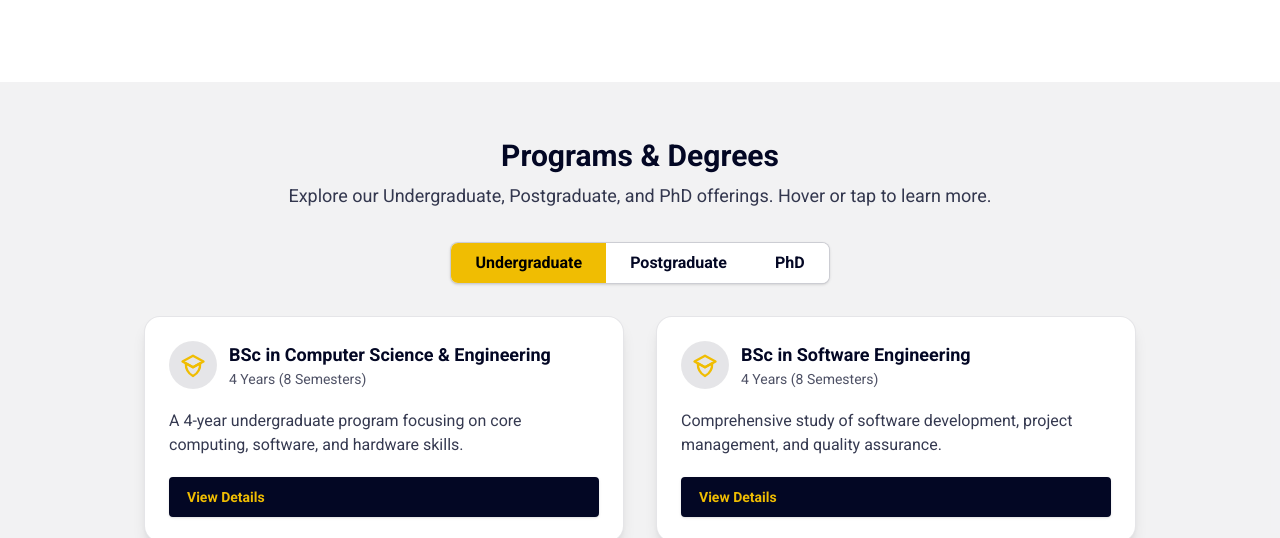
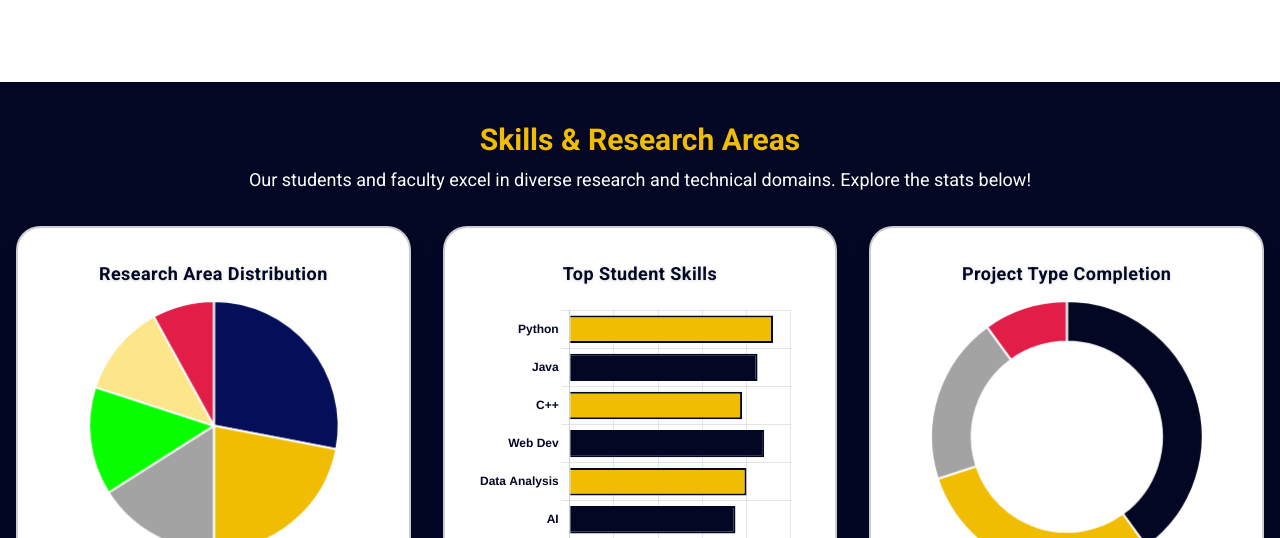
Before and after one commit to mdimamhosen/CSEBU, a plain HTML site: page index.html in a window 1280 px wide. Shown: the part 2262-2800 px from the top of the page. Drawn offline with nearby package versions, Linux system fonts and the light colour scheme.

Commit message:
first commit

```diff
--- a/index.html
+++ b/index.html
@@ -579,6 +579,55 @@
     </section>
     <!-- Interactive Timeline Section -->
     <section class="py-14" id="timeline">
+      <!-- Animated Skill / Research Graphs Section -->
+      <section class="w-full bg-primary py-10" id="skills-research-graphs">
+        <div class="max-w-7xl mx-auto px-4">
+          <h2
+            class="text-2xl md:text-3xl font-bold text-secondary mb-2 text-center"
+          >
+            Skills & Research Areas
+          </h2>
+          <p class="text-white text-base md:text-lg mb-8 text-center">
+            Our students and faculty excel in diverse research and technical
+            domains. Explore the stats below!
+          </p>
+          <div class="grid grid-cols-1 md:grid-cols-3 gap-8">
+            <!-- Pie Chart: Research Areas -->
+            <div
+              class="group bg-white rounded-3xl border-2 border-primary/20 shadow-xl p-8 flex flex-col items-center transition-transform hover:scale-105 hover:shadow-2xl hover:border-secondary/80"
+            >
+              <h3
+                class="font-extrabold text-primary text-lg mb-3 tracking-wide drop-shadow"
+              >
+                Research Area Distribution
+              </h3>
+              <canvas id="researchPie" width="180" height="180"></canvas>
+            </div>
+            <!-- Bar Chart: Student Skills -->
+            <div
+              class="group bg-white rounded-3xl border-2 border-primary/20 shadow-xl p-8 flex flex-col items-center transition-transform hover:scale-105 hover:shadow-2xl hover:border-secondary/80"
+            >
+              <h3
+                class="font-extrabold text-primary text-lg mb-3 tracking-wide drop-shadow"
+              >
+                Top Student Skills
+              </h3>
+              <canvas id="skillsBar" width="220" height="180"></canvas>
+            </div>
+            <!-- Circular Progress: Project Types -->
+            <div
+              class="group bg-white rounded-3xl border-2 border-primary/20 shadow-xl p-8 flex flex-col items-center transition-transform hover:scale-105 hover:shadow-2xl hover:border-secondary/80"
+            >
+              <h3
+                class="font-extrabold text-primary text-lg mb-3 tracking-wide drop-shadow"
+              >
+                Project Type Completion
+              </h3>
+              <canvas id="projectDoughnut" width="180" height="180"></canvas>
+            </div>
+          </div>
+        </div>
+      </section>
       <!-- Program / Degree Selector Section -->
       <section class="w-full bg-primary/5 py-14" id="program-selector">
         <div class="max-w-5xl mx-auto px-4">
@@ -768,6 +817,7 @@
       </div>
     </section>
     <script src="./index.js"></script>
+    <script src="https://cdn.jsdelivr.net/npm/chart.js"></script>
     <script></script>
   </body>
 </html>
--- a/index.js
+++ b/index.js
@@ -1,3 +1,100 @@
+// Animated Skill / Research Graphs Section
+document.addEventListener("DOMContentLoaded", () => {
+	// Animate charts when in view
+	function isInViewport(el) {
+		const rect = el.getBoundingClientRect();
+		return (
+			rect.top < window.innerHeight && rect.bottom > 0
+		);
+	}
+	let chartsInitialized = false;
+	function initCharts() {
+		if (chartsInitialized) return;
+		chartsInitialized = true;
+		// Pie Chart: Research Areas
+			new Chart(document.getElementById('researchPie').getContext('2d'), {
+				type: 'pie',
+				data: {
+					labels: ['AI/ML', 'Data Science', 'Networks', 'Cybersecurity', 'Software Eng.', 'Other'],
+					datasets: [{
+						data: [28, 22, 16, 14, 12, 8],
+						backgroundColor: [
+							'#050e58ff', '#f0bd02', '#a3a3a3', '#09ff00ff', '#fde68a', '#e11d48'
+						],
+						borderWidth: 2,
+						borderColor: '#fff',
+					}],
+				},
+				options: {
+					plugins: {
+						legend: { display: true, position: 'bottom', labels: { color: '#030724', font: { weight: 'bold' } } },
+						tooltip: { enabled: true }
+					},
+					animation: { animateRotate: true, animateScale: true },
+				},
+			});
+		// Bar Chart: Student Skills
+			new Chart(document.getElementById('skillsBar').getContext('2d'), {
+				type: 'bar',
+				data: {
+					labels: ['Python', 'Java', 'C++', 'Web Dev', 'Data Analysis', 'AI'],
+					datasets: [{
+						label: 'Skill Level',
+						data: [92, 85, 78, 88, 80, 75],
+						backgroundColor: [
+							'#f0bd02', '#030724', '#f0bd02', '#030724', '#f0bd02', '#030724'
+						],
+						borderColor: '#030724',
+						borderWidth: 2,
+					}],
+				},
+				options: {
+					indexAxis: 'y',
+					scales: {
+						x: { beginAtZero: true, max: 100, grid: { color: '#e5e7eb' }, ticks: { color: '#030724' } },
+						y: { ticks: { color: '#030724', font: { weight: 'bold' } } },
+					},
+					plugins: {
+						legend: { display: false },
+						tooltip: { enabled: true },
+					},
+					animation: { duration: 1200 },
+				},
+			});
+		// Doughnut Chart: Project Types
+			new Chart(document.getElementById('projectDoughnut').getContext('2d'), {
+				type: 'doughnut',
+				data: {
+					labels: ['Research', 'Industry', 'Open Source', 'Other'],
+					datasets: [{
+						data: [40, 30, 20, 10],
+						backgroundColor: [
+							'#030724', '#f0bd02', '#a3a3a3', '#e11d48'
+						],
+						borderWidth: 2,
+						borderColor: '#fff',
+					}],
+				},
+				options: {
+					cutout: '70%',
+					plugins: {
+						legend: { display: true, position: 'bottom', labels: { color: '#030724', font: { weight: 'bold' } } },
+						tooltip: { enabled: true },
+					},
+					animation: { animateRotate: true, animateScale: true },
+				},
+			});
+	}
+	function onScrollCharts() {
+		const section = document.getElementById('skills-research-graphs');
+		if (section && isInViewport(section)) {
+			initCharts();
+			window.removeEventListener('scroll', onScrollCharts);
+		}
+	}
+	window.addEventListener('scroll', onScrollCharts);
+	onScrollCharts();
+});
 // Program / Degree Selector Logic
 const programs = {
 	ug: [
```
